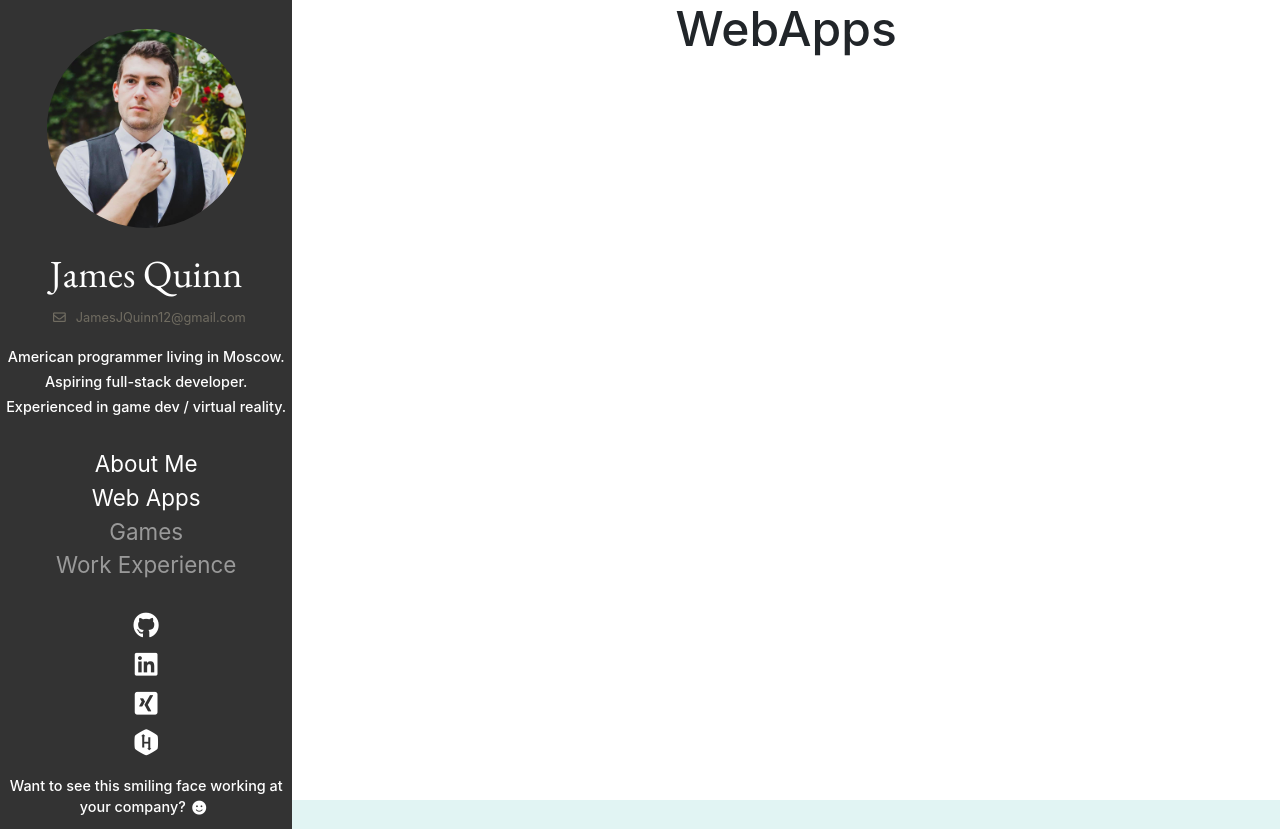
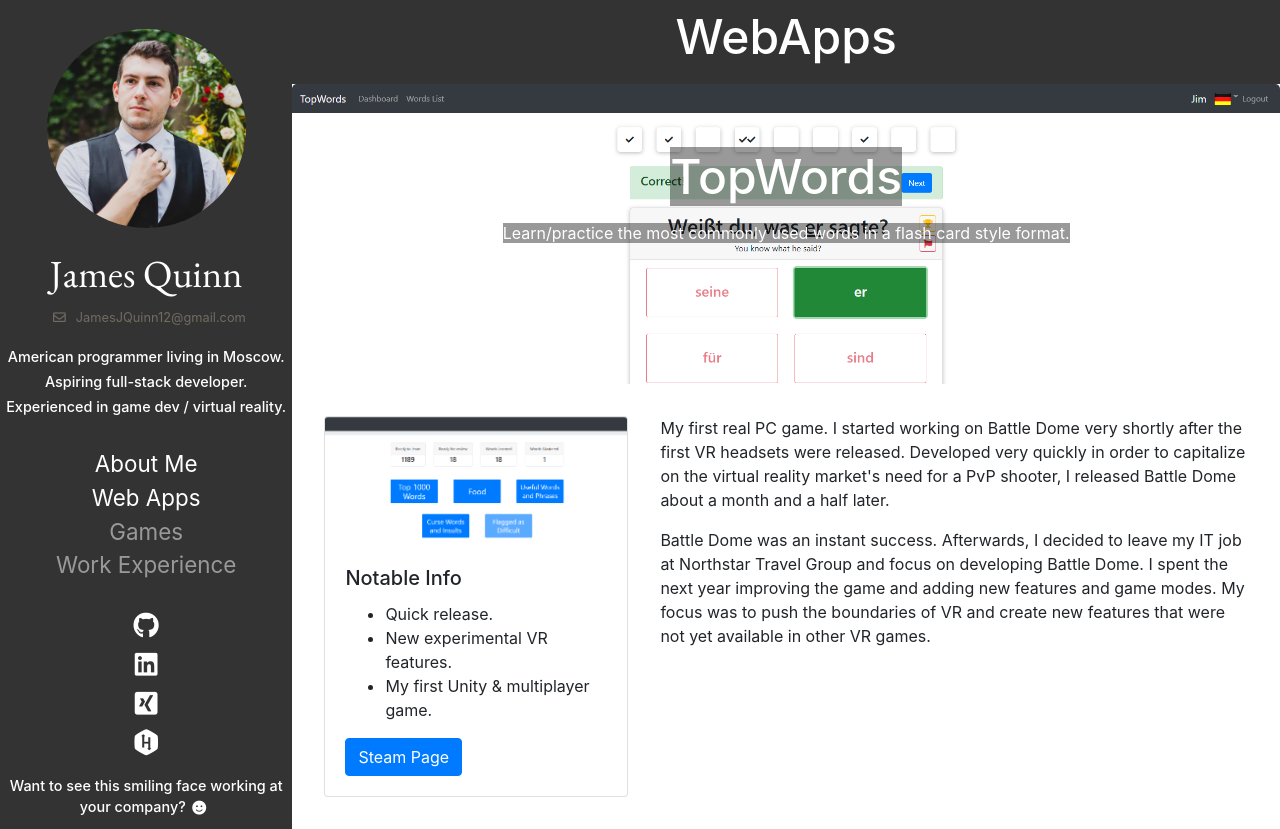
Before and after one commit to DrGooseman/JamesJQuinn, a React (Create React App) app: page /webapps in a window 1280 px wide. Before the commit the page ends 800 px from the top, so only its background shows below. Built offline with nearby package versions, Linux system fonts and the light colour scheme.

Commit message:
adds content and new color headers

```diff
--- a/src/components/SideBar.jsx
+++ b/src/components/SideBar.jsx
@@ -6,7 +6,6 @@
 function SideBar() {
   return (
     <div className="App-header-fixed-parent">
-      {" "}
       <header className="App-header">
         <img src={"/images/profpic.jpg"} alt="profile pic" />
         <h3>James Quinn</h3>
--- a/src/index.css
+++ b/src/index.css
@@ -144,7 +144,7 @@
   /* background-color: rgb(202, 242, 255); */
   background-color: #ffffff;
   /* color: white; */
-  padding: 2rem 2rem 2rem;
+  padding: 1rem 2rem 2rem;
   /* -webkit-box-shadow: inset 0px 0px 0px 10px rgb(255, 255, 255);
   -moz-box-shadow: inset 0px 0px 0px 10px rgb(255, 255, 255);
   box-shadow: inset 0px 0px 0px 10px rgb(255, 255, 255);
@@ -225,26 +225,24 @@
 }
 .jumbotron {
   height: 300px;
+  background-size: cover !important;
+  color: white;
 }
 .jumbo1 {
   background-image: url("/images/games/bd2.jpg") !important;
-  background-size: cover !important;
-  color: white;
 }
 .jumbo2 {
   background-image: url("/images/games/bdr.png") !important;
-  background-size: cover !important;
-  color: white;
 }
 .jumbo2 {
   background-image: url("/images/games/in4.png") !important;
-  background-size: cover !important;
-  color: white;
 }
 .jumbo3 {
   background-image: url("/images/games/bdr.png") !important;
-  background-size: cover !important;
-  color: white;
+}
+
+.jumbowa1 {
+  background-image: url("/images/webapps/tw.png") !important;
 }
 
 .jumbotron span {
@@ -271,6 +269,15 @@
   min-width: 340px; /* equal to flex-basis */
 }
 
+.title {
+  background-color: #333333;
+  padding: 8px 0 18px;
+  color: white;
+}
+.title h1 {
+  margin: 0;
+}
+
 /* .game-info p {
   margin-left: 2rem;
 } */
--- a/src/pages/Games.jsx
+++ b/src/pages/Games.jsx
@@ -2,12 +2,13 @@
 import Card from "react-bootstrap/Card";
 import Jumbotron from "react-bootstrap/Jumbotron";
 import Button from "react-bootstrap/Button";
-import { NavLink } from "react-router-dom";
 
 function Games() {
   return (
     <div className="main-body">
-      <h1>My Games</h1>
+      <div className="title">
+        <h1>My Games</h1>
+      </div>
       <Jumbotron className="jumbo1">
         <h1>
           <span>Battle Dome</span>
--- a/src/pages/Home.jsx
+++ b/src/pages/Home.jsx
@@ -5,6 +5,9 @@
 function Home() {
   return (
     <div className="main-body">
+      <div className="title">
+        <h1>About Me</h1>
+      </div>
       <div className="about-me">
         <h2>Hello!</h2>
         <h1>I'm James</h1>
@@ -27,8 +30,11 @@
           <img src="/images/profpic2.jpg" alt="profpic2"></img>
         </div>
       </div>
+      <div className="title">
+        <h1>My Journey</h1>
+      </div>
       <div className="my-skills">
-        <h1>My Journey</h1>
+        {/* <h1>My Journey</h1> */}
         <div className="my-skills-row">
           <img
             className="my-skills-img-left"
@@ -104,9 +110,11 @@
             alt="programming-img"
           />
         </div>
+      </div>{" "}
+      <div className="title">
+        <h1>My Interests</h1>
       </div>
       <div className="my-interests">
-        <h1>My Interests</h1>
         <div className="my-interests-lists ">
           <ul>
             <li>Programming (obviously)</li>
@@ -128,9 +136,10 @@
           </ul>
         </div>
       </div>
+      <div className="title">
+        <h1>A Glimpse into my life</h1>
+      </div>
       <div className="my-skills">
-        <h1>A Glimpse into my life</h1>
-        <br></br>
         <Carousel interval="10000000">
           <Carousel.Item>
             <img
@@ -209,7 +218,7 @@
                 that would flash its eyes when someone would walk in front of
                 it. I wanted the pumpkin to also turn towards the victim, but
                 the small motor I had couldn't support the weight of the
-                pumpkin. Maybe next time!
+                pumpkin. I'll buy a bigger motor next time!
               </p>
             </Carousel.Caption>
           </Carousel.Item>
--- a/src/pages/WebApps.jsx
+++ b/src/pages/WebApps.jsx
@@ -1,9 +1,57 @@
 import React from "react";
+import Card from "react-bootstrap/Card";
+import Jumbotron from "react-bootstrap/Jumbotron";
+import Button from "react-bootstrap/Button";
 
 function WebApps() {
   return (
     <div className="main-body">
-      <h1>WebApps</h1>
+      <div className="title">
+        <h1>WebApps</h1>
+      </div>
+      <Jumbotron className="jumbowa1">
+        <h1>
+          <span>TopWords</span>
+        </h1>
+        <p>
+          <span>
+            Learn/practice the most commonly used words in a flash card style
+            format.
+          </span>
+        </p>
+      </Jumbotron>
+      <div className="game-info">
+        <Card>
+          <Card.Img variant="top" src="/images/webapps/tw2.png" />
+          <Card.Body>
+            <Card.Title>Notable Info</Card.Title>
+            <Card.Text>
+              <ul>
+                <li>Quick release.</li>
+                <li>New experimental VR features.</li>
+                <li>My first Unity & multiplayer game.</li>
+              </ul>
+            </Card.Text>
+            <Button variant="primary">Steam Page</Button>
+          </Card.Body>
+        </Card>
+        <div className="game-info-text">
+          <p>
+            My first real PC game. I started working on Battle Dome very shortly
+            after the first VR headsets were released. Developed very quickly in
+            order to capitalize on the virtual reality market's need for a PvP
+            shooter, I released Battle Dome about a month and a half later.
+          </p>
+          <p>
+            Battle Dome was an instant success. Afterwards, I decided to leave
+            my IT job at Northstar Travel Group and focus on developing Battle
+            Dome. I spent the next year improving the game and adding new
+            features and game modes. My focus was to push the boundaries of VR
+            and create new features that were not yet available in other VR
+            games.
+          </p>
+        </div>
+      </div>
     </div>
   );
 }
```
Also changed, not shown: public/images/webapps/tw.png (added), public/images/webapps/tw2.png (added).
